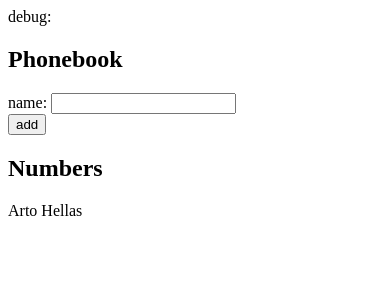
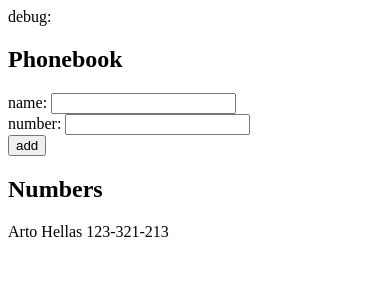
Before and after one commit to kamildzierzak/full-stack-open, a React (Create React App) app in the folder part2/phonebook/: page / in a window 390 px wide. Shown: the top 300 px of the page. Built offline with nearby package versions, Linux system fonts and the light colour scheme.

Commit message:
add 2.8: The Phonebook Step3 solution

```diff
--- a/part2/phonebook/src/App.js
+++ b/part2/phonebook/src/App.js
@@ -1,8 +1,11 @@
 import { useState } from 'react'
 
 const App = () => {
-  const [persons, setPersons] = useState([{ id: 1, name: 'Arto Hellas' }])
+  const [persons, setPersons] = useState([
+    { id: 1, name: 'Arto Hellas', phoneNumber: '123-321-213' },
+  ])
   const [newName, setNewName] = useState('')
+  const [newPhoneNumber, setNewPhoneNumber] = useState('')
 
   const addPerson = event => {
     event.preventDefault()
@@ -14,17 +17,23 @@ const App = () => {
       alert(`${newName} is already added to phonebook`)
     } else {
       const personObject = {
+        id: persons.length + 1,
         name: newName,
-        id: persons.length + 1,
+        phoneNumber: newPhoneNumber,
       }
 
       setPersons(persons.concat(personObject))
       setNewName('')
+      setNewPhoneNumber('')
     }
   }
 
-  const handleInputChange = event => {
+  const handleNameInputChange = event => {
     setNewName(event.target.value)
+  }
+
+  const handlePhoneNumberInputChange = event => {
+    setNewPhoneNumber(event.target.value)
   }
 
   return (
@@ -33,7 +42,14 @@ const App = () => {
       <h2>Phonebook</h2>
       <form onSubmit={addPerson}>
         <div>
-          name: <input value={newName} onChange={handleInputChange} />
+          name: <input value={newName} onChange={handleNameInputChange} />
+        </div>
+        <div>
+          number:{' '}
+          <input
+            value={newPhoneNumber}
+            onChange={handlePhoneNumberInputChange}
+          />
         </div>
         <div>
           <button type="submit">add</button>
@@ -41,7 +57,9 @@ const App = () => {
       </form>
       <h2>Numbers</h2>
       {persons.map(person => (
-        <div key={person.id}>{person.name}</div>
+        <div key={person.id}>
+          {person.name} {person.phoneNumber}
+        </div>
       ))}
     </div>
   )
```
